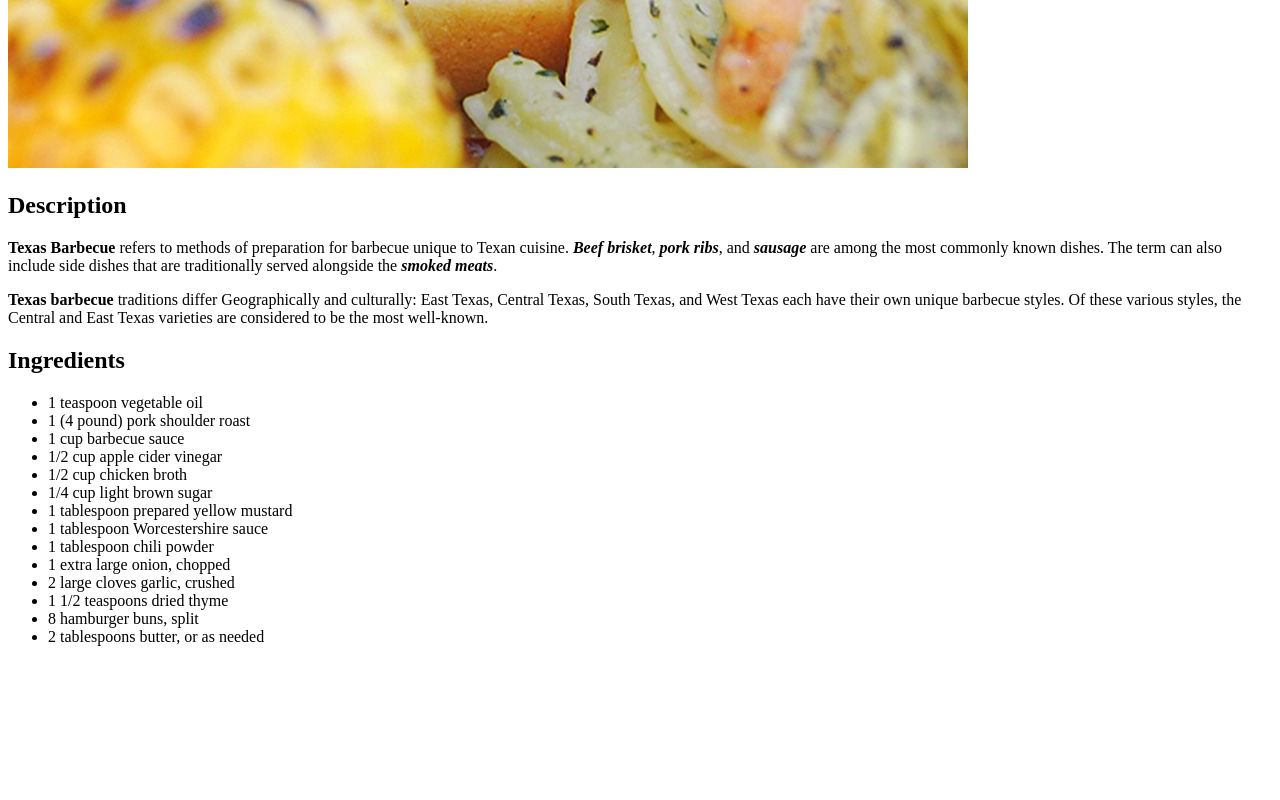
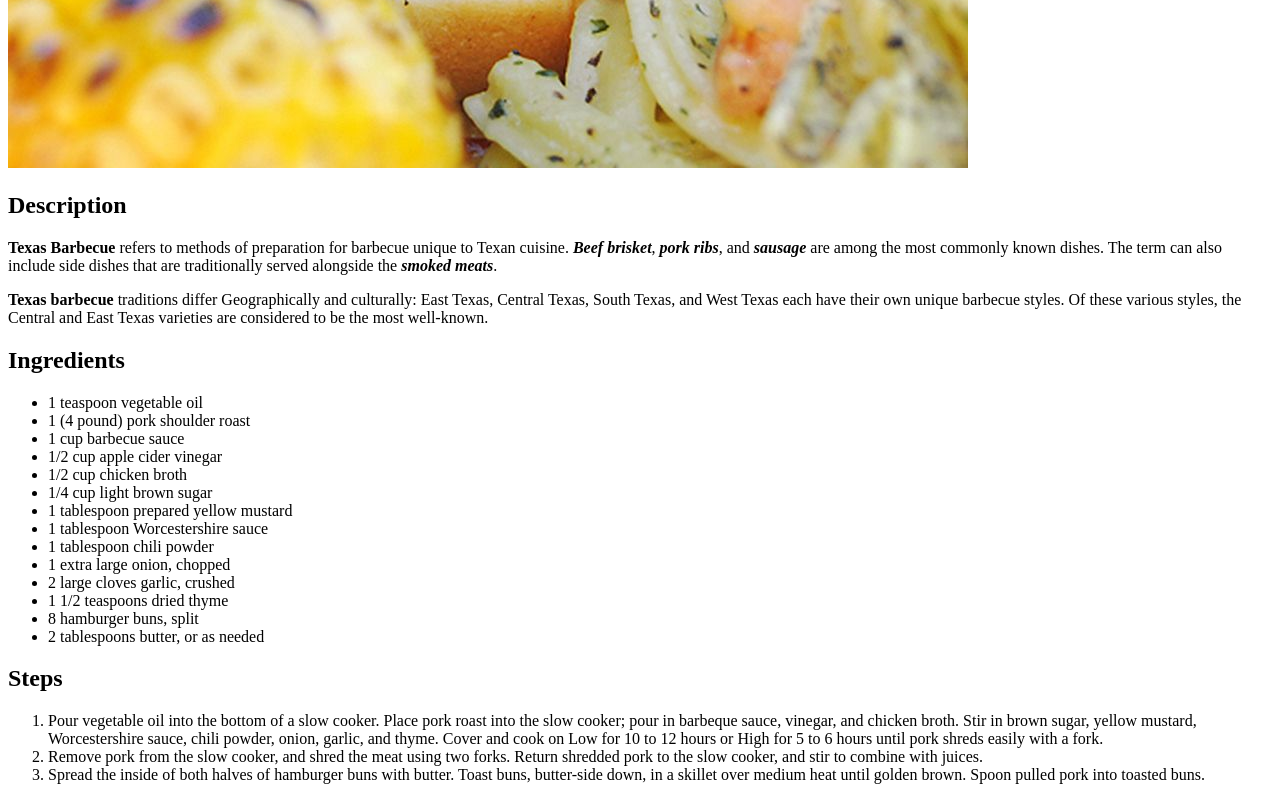
Before and after one commit to mitrohgr/odin-recipes, a plain HTML site: page recipes/pork.html in a window 1280 px wide. Shown: the part 872-1672 px from the top of the page. Before the commit the page ends 1534 px from the top, so only its background shows below. Drawn offline with Linux system fonts and the light colour scheme.

Commit message:
Add the steps for pork recipe

```diff
--- a/recipes/pork.html
+++ b/recipes/pork.html
@@ -33,5 +33,13 @@
       <li>8 hamburger buns, split</li>
       <li>2 tablespoons butter, or as needed</li>
     </ul>
+
+    <h2>Steps</h2>
+
+    <ol>
+      <li>Pour vegetable oil into the bottom of a slow cooker. Place pork roast into the slow cooker; pour in barbeque sauce, vinegar, and chicken broth. Stir in brown sugar, yellow mustard, Worcestershire sauce, chili powder, onion, garlic, and thyme. Cover and cook on Low for 10 to 12 hours or High for 5 to 6 hours until pork shreds easily with a fork.</li>
+      <li>Remove pork from the slow cooker, and shred the meat using two forks. Return shredded pork to the slow cooker, and stir to combine with juices.</li>
+      <li>Spread the inside of both halves of hamburger buns with butter. Toast buns, butter-side down, in a skillet over medium heat until golden brown. Spoon pulled pork into toasted buns.</li>
+    </ol>
   </body>
 </html>
```
